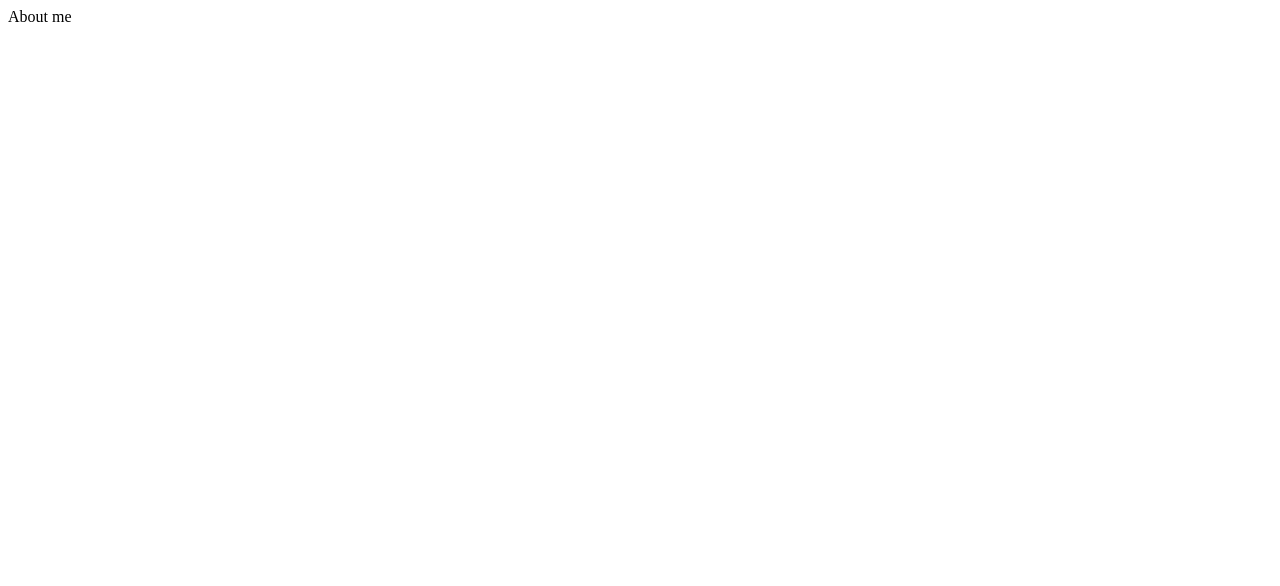
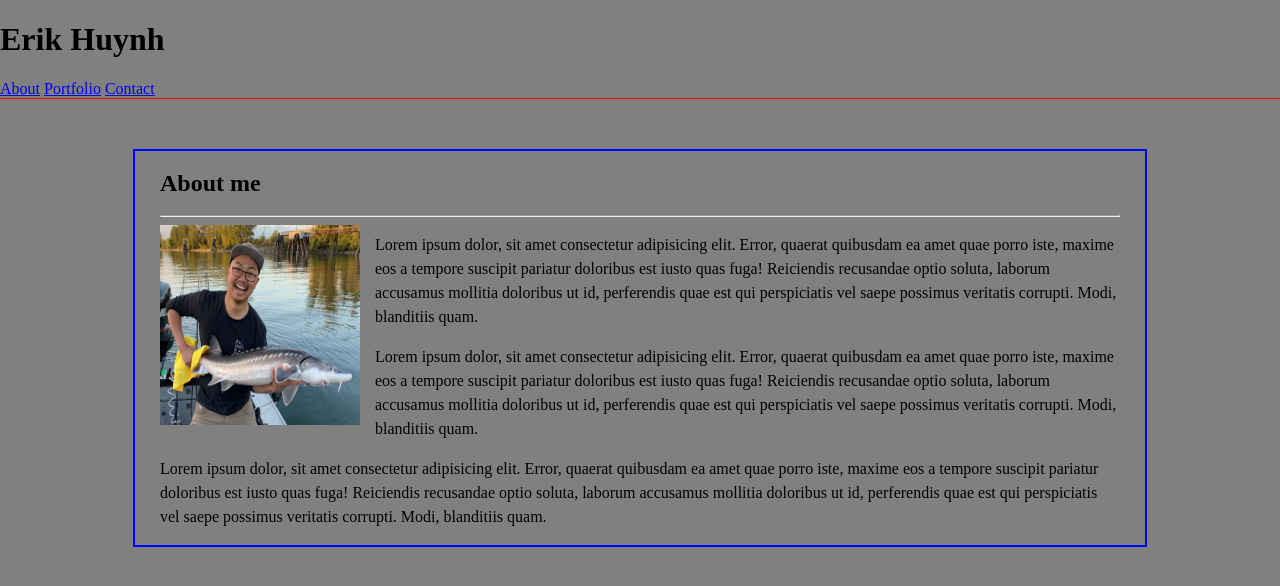
Before and after one commit to E-Huynh/Homework-1, a plain HTML site: page index.html in a window 1280 px wide. Drawn offline with Linux system fonts and the light colour scheme.

Commit message:
Basic layout and css for a starting point

```diff
--- a/assets/css/style.css
+++ b/assets/css/style.css
@@ -0,0 +1,24 @@
+body {
+    background: grey;
+    margin: 0;
+    padding: 0;
+}
+
+header {
+    border-bottom: 1px red solid;
+}
+
+#content    {
+    border: 2px solid blue;
+    width: 960px;
+    margin: 50px auto;
+    padding: 0px 25px;
+    line-height: 1.5rem;
+}
+
+#bioImage   {
+    width: 200px;
+    height: 200px;
+    float: left;
+    padding-right: 15px;
+}
--- a/index.html
+++ b/index.html
@@ -4,9 +4,24 @@
     <meta charset="UTF-8">
     <meta name="viewport" content="width=device-width, initial-scale=1.0">
     <meta http-equiv="X-UA-Compatible" content="ie=edge">
+    <link rel="stylesheet" href="assets/css/style.css">
     <title>Erik Huynh's Portfolio</title>
+
 </head>
 <body>
-    <header>About me</header>
+    <header>
+        <h1>Erik Huynh</h1>
+        <a href="#">About</a>
+        <a href="#">Portfolio</a>
+        <a href="#">Contact</a>
+    </header>
+    <div id="content">
+        <h2>About me</h2>
+        <hr>
+        <img id="bioImage" src="assets/images/IMG_0845.JPG" alt="Image of Erik Huynh">
+        <p>Lorem ipsum dolor, sit amet consectetur adipisicing elit. Error, quaerat quibusdam ea amet quae porro iste, maxime eos a tempore suscipit pariatur doloribus est iusto quas fuga! Reiciendis recusandae optio soluta, laborum accusamus mollitia doloribus ut id, perferendis quae est qui perspiciatis vel saepe possimus veritatis corrupti. Modi, blanditiis quam.</p>
+        <p>Lorem ipsum dolor, sit amet consectetur adipisicing elit. Error, quaerat quibusdam ea amet quae porro iste, maxime eos a tempore suscipit pariatur doloribus est iusto quas fuga! Reiciendis recusandae optio soluta, laborum accusamus mollitia doloribus ut id, perferendis quae est qui perspiciatis vel saepe possimus veritatis corrupti. Modi, blanditiis quam.</p>
+        <p>Lorem ipsum dolor, sit amet consectetur adipisicing elit. Error, quaerat quibusdam ea amet quae porro iste, maxime eos a tempore suscipit pariatur doloribus est iusto quas fuga! Reiciendis recusandae optio soluta, laborum accusamus mollitia doloribus ut id, perferendis quae est qui perspiciatis vel saepe possimus veritatis corrupti. Modi, blanditiis quam.</p>
+    </div>
 </body>
 </html>
```
